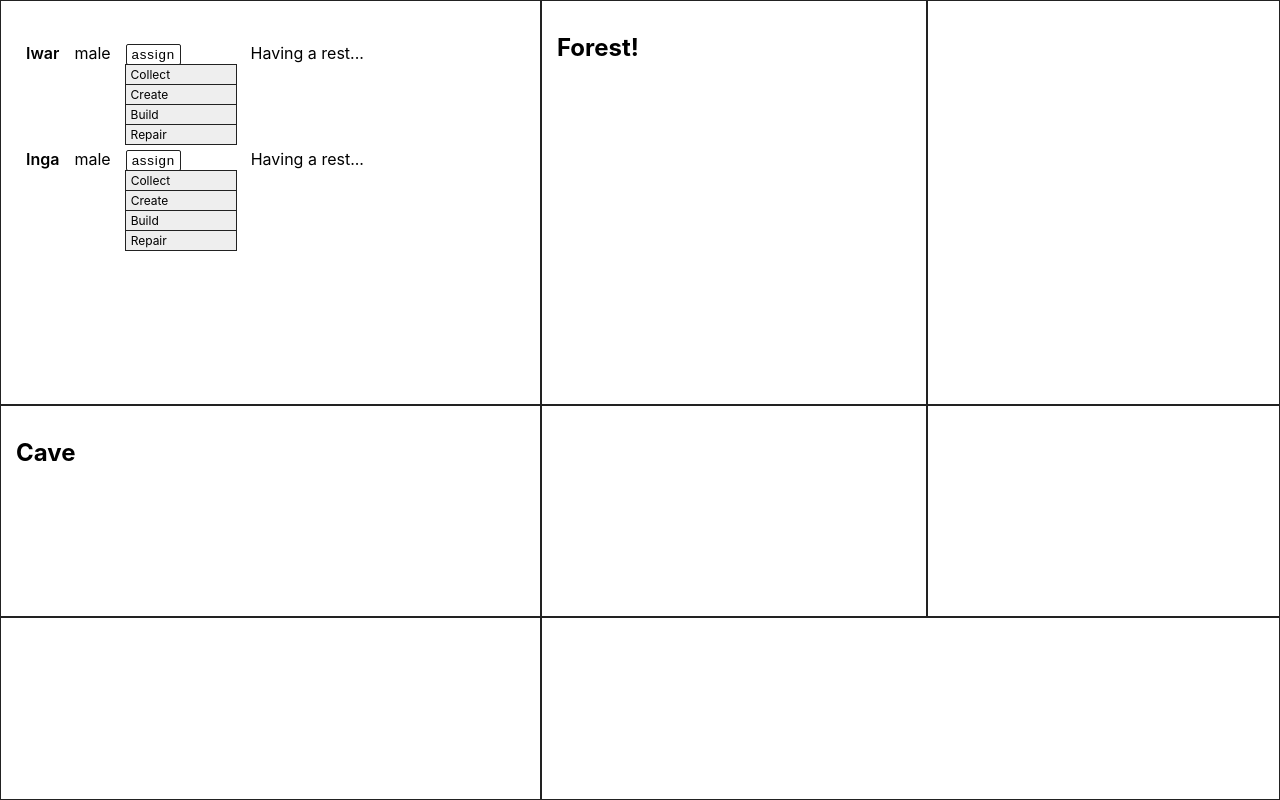
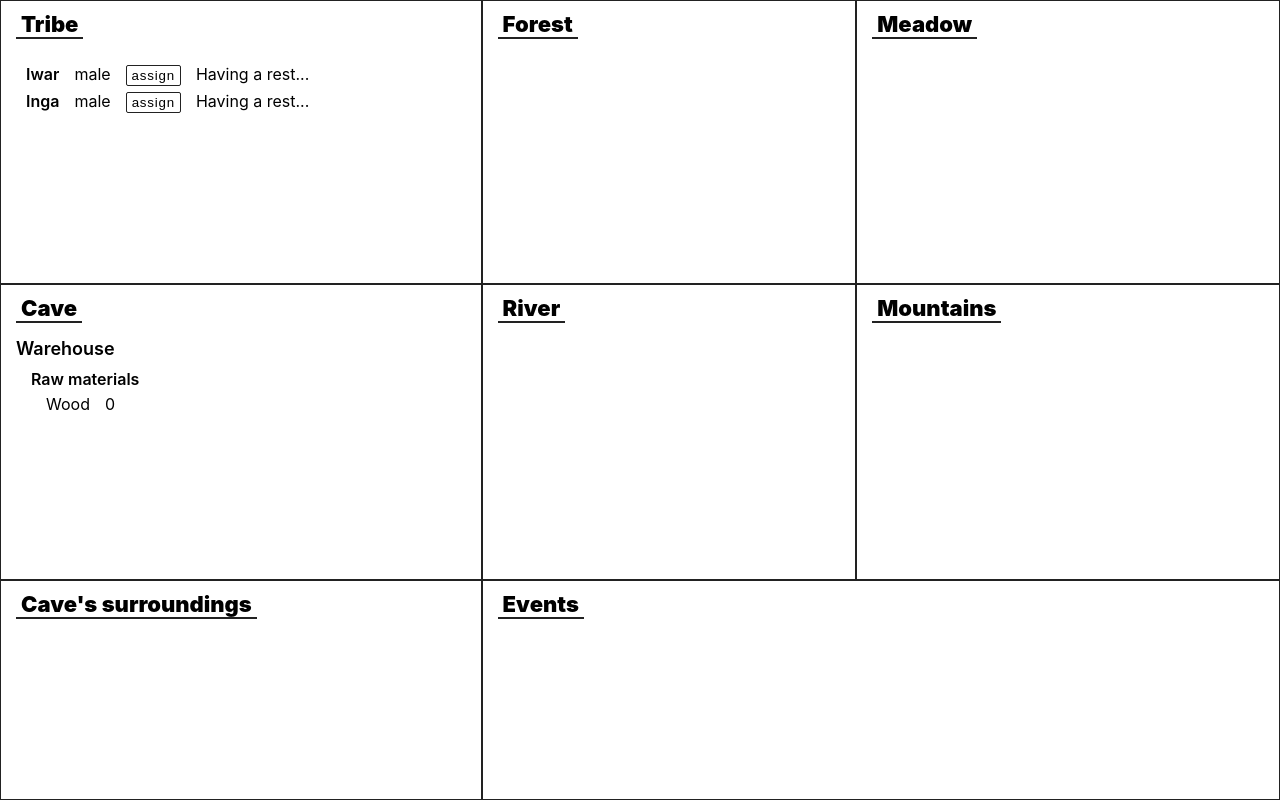
Before and after one commit to Antekirta/primitive, a React (Create React App) app: page / in a window 1280 px wide. Built offline with nearby package versions, Linux system fonts and the light colour scheme.

Commit message:
thunk: manage cave storage

```diff
--- a/src/commands/GetWood.ts
+++ b/src/commands/GetWood.ts
@@ -1,5 +1,4 @@
 import { addTreeBranch } from "./../actions/warehouse/raw-materials-actions";
-import { TREE_BRANCH_EVENTS } from "../components/Forest/TreeBranch";
 import { Tool } from "../components/Tool/Tool";
 import { ICommand } from "./Command";
 import ForestFactory from "../components/Forest/ForestFactory";
--- /dev/null
+++ b/src/components/Cave/Cave.css
@@ -0,0 +1,26 @@
+.warehouse__title {
+    margin-bottom: 10px;
+    font-weight: 600;
+    font-size: 18px;
+}
+
+.warehouse__section {
+    display: block;
+    margin-left: 15px;
+}
+
+.warehouse__header {
+    margin-bottom: 5px;
+    font-weight: 600;
+    letter-spacing: 0;
+}
+
+.warehouse__list {
+    margin-left: 15px;
+    list-style-type: none;
+}
+
+.warehouse__item-label {
+    display: inline-block;
+    margin-right: 15px;
+}
--- a/src/components/Cave/Cave.tsx
+++ b/src/components/Cave/Cave.tsx
@@ -1,4 +1,5 @@
 import React from "react";
+import "./Cave.css";
 import { connect } from "react-redux";
 import { warehouseStateInterface } from "../../reducers/warehouseReducer";
 
@@ -7,7 +8,30 @@ class Cave extends React.Component {
     // @ts-ignore
     console.log("Cave props:", this.props);
 
-    return <h2>Cave</h2>;
+    const props = this.props as warehouseStateInterface;
+
+    const { rawMaterials } = props.warehouse;
+
+    return (
+      <div className="cave">
+        <div className="warehouse cave__warehouse">
+          <header className="warehouse__title">Warehouse</header>
+
+          <section className="warehouse__section">
+            <header className="warehouse__header">Raw materials</header>
+
+            <ul className="warehouse__list">
+              <li className="warehouse__item">
+                <span className="warehouse__item-label">Wood</span>
+                <span className="warehouse__item-value">
+                  {rawMaterials.wood.branch.length}
+                </span>
+              </li>
+            </ul>
+          </section>
+        </div>
+      </div>
+    );
   }
 }
 
--- a/src/components/Forest/Forest.tsx
+++ b/src/components/Forest/Forest.tsx
@@ -3,7 +3,7 @@ import React from 'react'
 export default class Forest extends React.Component {
     render () {
         return (
-            <h2>Forest!</h2>
+            <h2></h2>
         )
     }
 }
--- a/src/components/LocalArea/LocalArea.css
+++ b/src/components/LocalArea/LocalArea.css
@@ -13,10 +13,12 @@
   }
 
   .local-area__cell-header {
-    opacity: 0;
     display: inline-block;
     padding: 0 5px;
+    margin-bottom: 15px;
     border-bottom: solid 2px #222;
+    font-size: 22px;
+    font-weight: 900;
   }
 
   .local-area__people {
--- a/src/components/LocalArea/LocalArea.tsx
+++ b/src/components/LocalArea/LocalArea.tsx
@@ -26,43 +26,43 @@ export default class LocalArea extends React.Component<
     return (
       <div className="local-area">
         <div className="local-area__cell local-area__people">
-          <header className="local-area__cell-header">Люди</header>
+          <header className="local-area__cell-header">Tribe</header>
 
           <People people={members} />
         </div>
 
         <div className="local-area__cell local-area__cave">
-          <header className="local-area__cell-header">Пещера</header>
+          <header className="local-area__cell-header">Cave</header>
 
           <Cave />
         </div>
 
         <div className="local-area__cell local-area__cave-surroundings">
           <header className="local-area__cell-header">
-            Окрестности пещеры
+            Cave's surroundings
           </header>
         </div>
 
         <div className="local-area__cell local-area__forest">
-          <header className="local-area__cell-header">Лес</header>
+          <header className="local-area__cell-header">Forest</header>
 
           <Forest />
         </div>
 
         <div className="local-area__cell local-area__meadow">
-          <header className="local-area__cell-header">Луг</header>
+          <header className="local-area__cell-header">Meadow</header>
         </div>
 
         <div className="local-area__cell local-area__river">
-          <header className="local-area__cell-header">Река</header>
+          <header className="local-area__cell-header">River</header>
         </div>
 
         <div className="local-area__cell local-area__mountain">
-          <header className="local-area__cell-header">Горы</header>
+          <header className="local-area__cell-header">Mountains</header>
         </div>
 
         <div className="local-area__cell local-area__events">
-          <header className="local-area__cell-header">События</header>
+          <header className="local-area__cell-header">Events</header>
         </div>
       </div>
     );
--- a/src/components/People/People.css
+++ b/src/components/People/People.css
@@ -6,3 +6,8 @@
 .people__item {
     margin-bottom: 5px;
 }
+
+.person .person__tasks-list {
+    position: absolute;
+    z-index: 1;
+}
--- a/src/components/People/Person/Person.tsx
+++ b/src/components/People/Person/Person.tsx
@@ -22,6 +22,7 @@ interface PersonProps {
 interface PersonState {
   currentActivity: string; // TODO use enum here
   commandsList: Array<MultiLevelListItem>;
+  tasksListIsOpen: boolean;
 }
 
 export default class Person extends React.Component<PersonProps, PersonState> {
@@ -31,6 +32,7 @@ export default class Person extends React.Component<PersonProps, PersonState> {
 
   state = {
     currentActivity: "Having a rest...",
+    tasksListIsOpen: false,
     commandsList: [
       {
         text: "Collect",
@@ -38,6 +40,8 @@ export default class Person extends React.Component<PersonProps, PersonState> {
           {
             text: "Wood",
             handler: () => {
+              this.toggleTasksList.call(this);
+
               this.assignTask.call(this, "Do stuff");
             }
           },
@@ -75,6 +79,12 @@ export default class Person extends React.Component<PersonProps, PersonState> {
     });
   }
 
+  private toggleTasksList() {
+    this.setState({
+      tasksListIsOpen: !this.state.tasksListIsOpen
+    });
+  }
+
   render() {
     return (
       <div className="person">
@@ -85,14 +95,17 @@ export default class Person extends React.Component<PersonProps, PersonState> {
         <div className="person__item person__change-activity">
           <UIButton
             className={"person__assign-button"}
-            onClick={() => {
-              this.assignTask.call(this, "Do stuff");
-            }}
+            onClick={this.toggleTasksList.bind(this)}
           >
             assign
           </UIButton>
 
-          <MultiLevelList list={this.state.commandsList} />
+          {this.state.tasksListIsOpen ? (
+            <MultiLevelList
+              className="person__tasks-list"
+              list={this.state.commandsList}
+            />
+          ) : null}
         </div>
 
         <div className="person__item person__current-activity">
--- a/src/components/ui-kit/multi-level-list/multi-level-list.tsx
+++ b/src/components/ui-kit/multi-level-list/multi-level-list.tsx
@@ -9,6 +9,7 @@ export interface MultiLevelListItem {
 
 interface MultiLevelListProps {
   list: Array<MultiLevelListItem>;
+  className?: string;
 }
 
 const MultiLevelList: React.FC<MultiLevelListProps> = props => {
@@ -31,7 +32,7 @@ const MultiLevelList: React.FC<MultiLevelListProps> = props => {
   };
 
   return (
-    <div className="multi-level-list">
+    <div className={`multi-level-list ${props.className}`}>
       <ul className="multi-level-list__list multi-level-list__list--top">
         {props.list.map(listItem => itemMarkup(listItem))}
       </ul>
```
